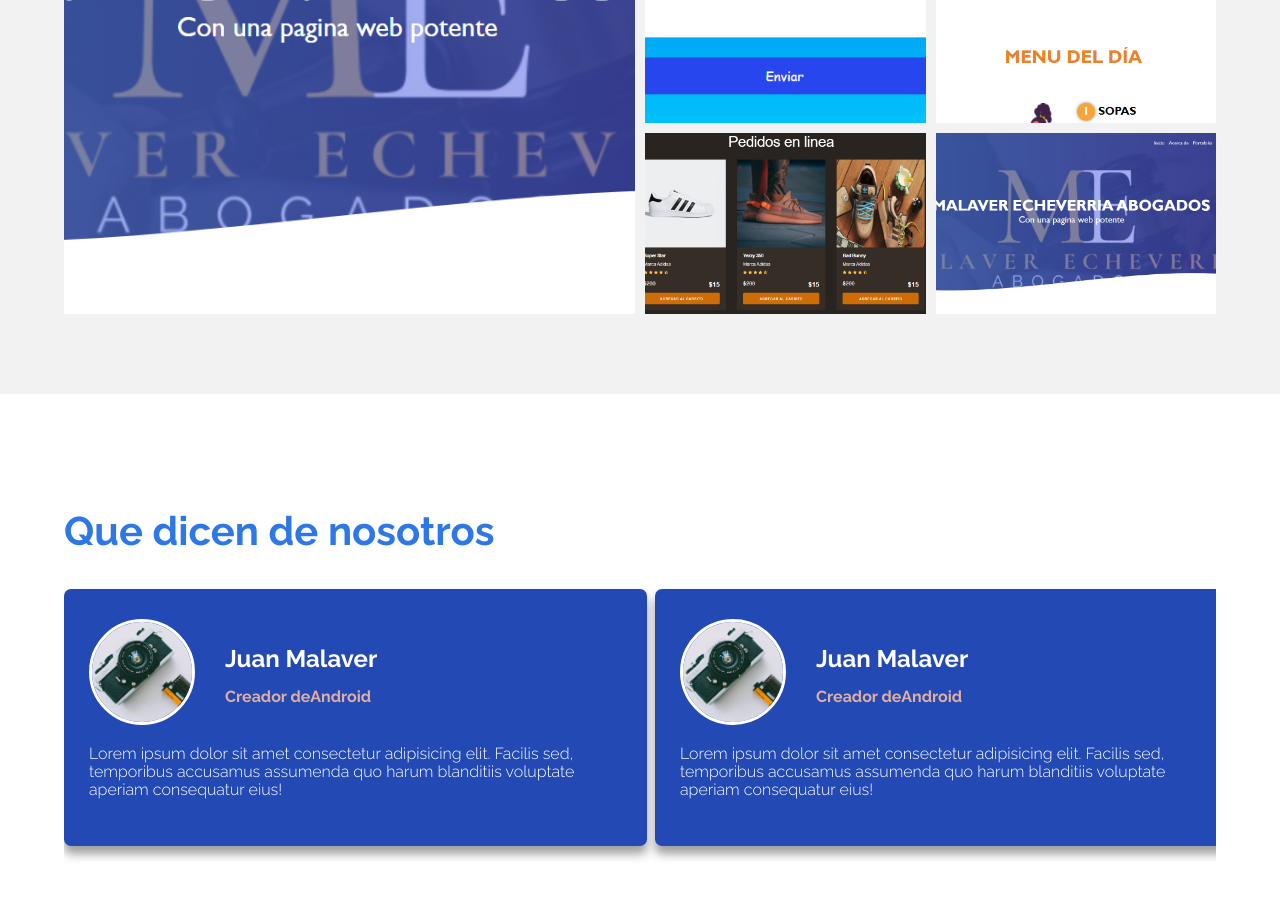
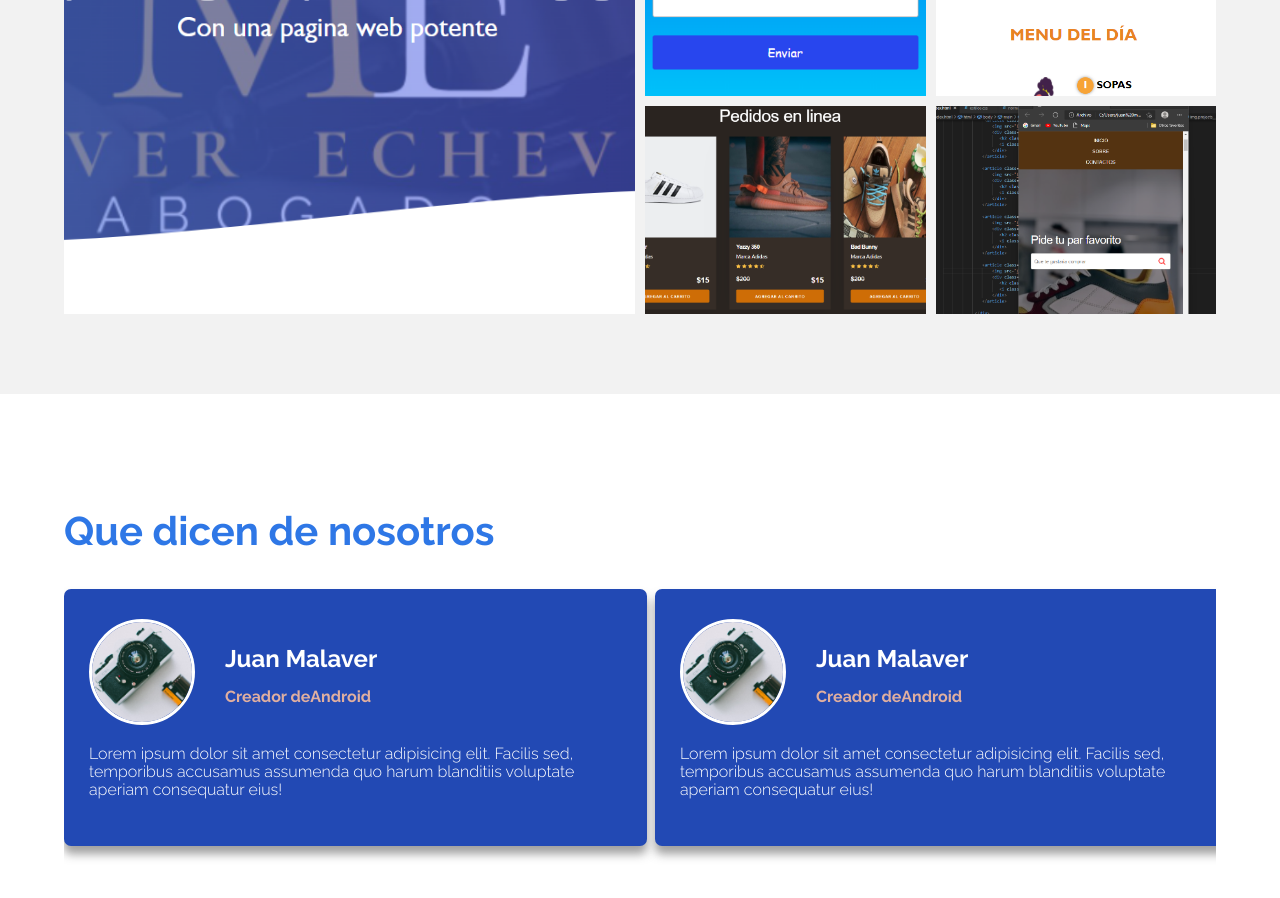
Before and after one commit to JuanMalaver1511/pagina-prueba, a plain HTML site: page index.html in a window 1280 px wide. Shown: the part 2655-3553 px from the top of the page. Drawn offline with nearby package versions, Linux system fonts and the light colour scheme.

Commit message:
Update index.html

```diff
--- a/index.html
+++ b/index.html
@@ -98,7 +98,7 @@
                 </article>
 
                 <article class="projects__item">
-                    <img src="Img/img1.png" class="projects__img">
+                    <img src="Img/img5.png" class="projects__img">
                     <div class="projects__hover">
                        <h2 class="projects__title">Proyecto</h2>
                        <i class="far fa-file-alt projects__icon"></i>
```
